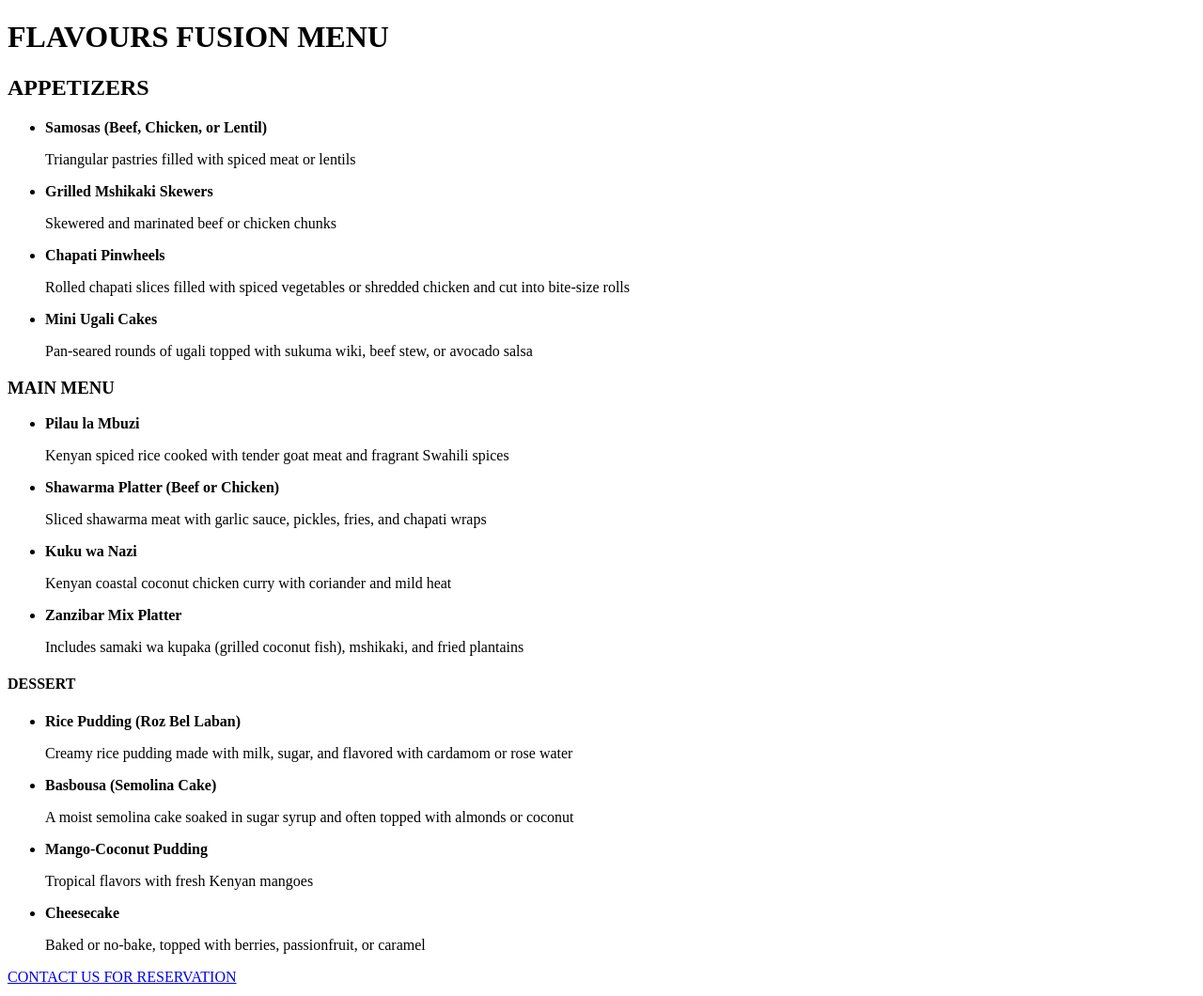
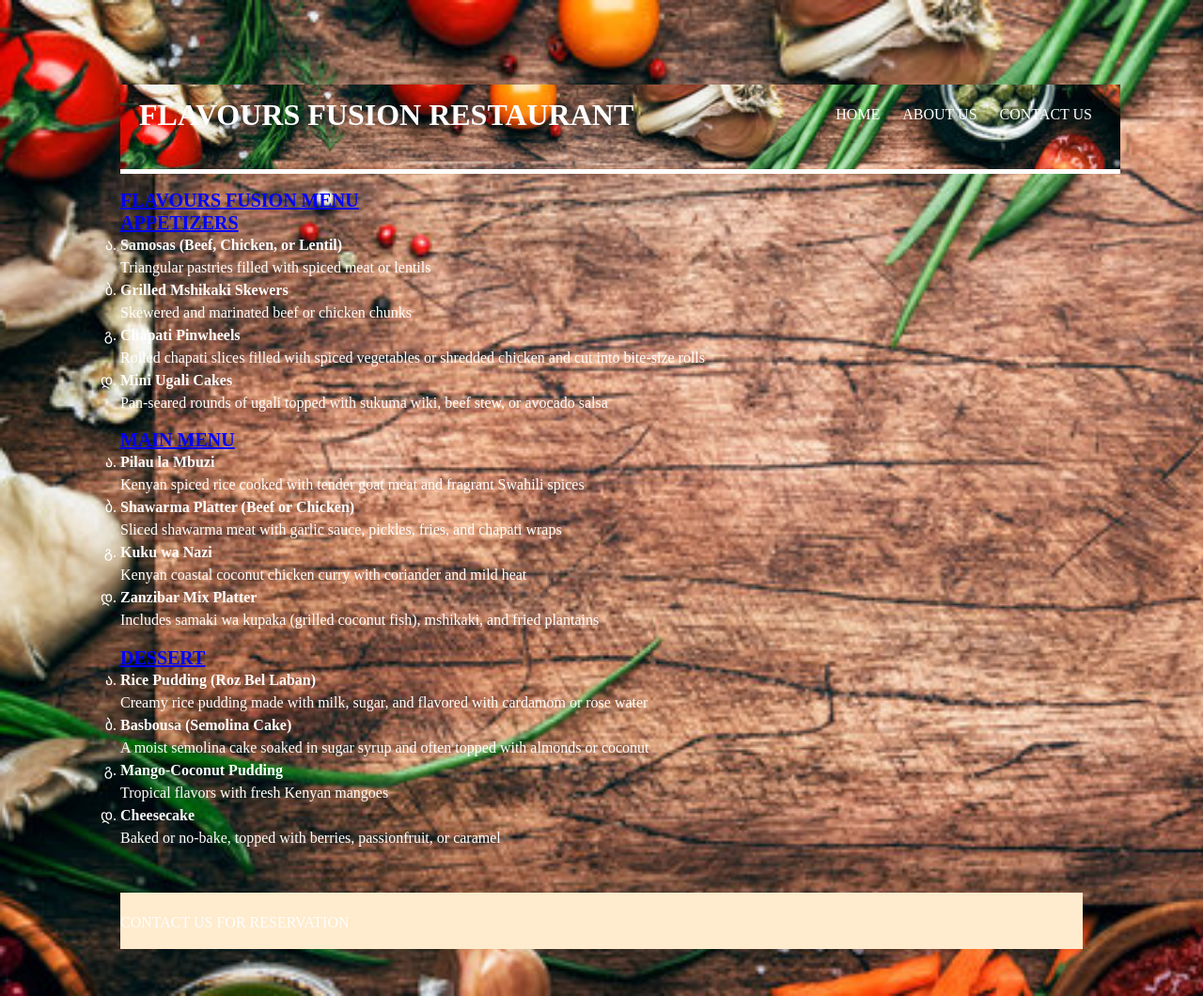
Before and after one commit to Omrizoxx/flavours-fusion, a plain HTML site: page index.html in a window 1280 px wide. Shown: the whole page at 94% size. Drawn offline with Linux system fonts and the light colour scheme.

Commit message:
latest update

```diff
--- a/index.html
+++ b/index.html
@@ -3,11 +3,30 @@
 <head>
     <meta charset="UTF-8">
     <meta name="viewport" content="width=device-width, initial-scale=1.0">
+    <meta name="Author" content="Omar Adan">
+    <link rel="stylesheet" href="styles.css">
+    <link href='https://fonts.googleapis.com/css?family=Roboto' rel='stylesheet'>
     <title>FLAVOURS FUSION MENU</title>
 </head>
 <body>
-    <div>
-       <h1>FLAVOURS FUSION MENU</h1>
+
+    <div class="container">
+ <header>
+    <marquee behavior="" direction=""></marquee>
+ </header>
+        <div class="navbar">
+                   <h1>FLAVOURS <span id="span1">FUSION</span> RESTAURANT</h1>
+                <nav>
+                    <ul id="navlist">
+                        <li><a href="index.html">Home</a></li>
+                        <li><a href="#">About Us</a></li>
+                        <li><a href="#">Contact Us</a></li>
+                    </ul>
+                </nav>
+        </div>
+
+        <section class="appetizer">
+                <h2>FLAVOURS FUSION MENU</h2>
             <h2>APPETIZERS</h2>
             <ul>
                 <li>
@@ -26,6 +45,9 @@
                     <p>Pan-seared rounds of ugali topped with  sukuma wiki, beef stew, or avocado salsa</p>
                 </li>
             </ul>
+        </section>
+
+        <section class="main menu">
             <h3>MAIN MENU</h3>
                 <ul>
                     <li>
@@ -45,6 +67,8 @@
                         <p>Includes samaki wa kupaka (grilled coconut fish), mshikaki, and fried plantains</p>
                     </li>
                 </ul>
+        </section>
+        <section class="dessert">
              <h4>DESSERT</h4>
                 <ul>
                     <li>
@@ -64,7 +88,11 @@
                         <p>Baked or no-bake, topped with berries, passionfruit, or caramel</p>
                     </li>
                 </ul>
+        </section>
+       <footer>
               <p><a href="contact.html">CONTACT US FOR RESERVATION</a></p>
+       </footer>
+
     </div>
 
 </body>
--- /dev/null
+++ b/styles.css
@@ -0,0 +1,81 @@
+*{
+    margin: 0;
+    padding: 0;
+}
+
+body{
+    font-family: system-ui, -apple-system, Roboto, ;
+    line-height: 1.5rem;
+    width: 80%;
+    margin: auto;
+    padding: 50px;
+    background-image: url(images/background.jpg);
+    background-repeat: no-repeat;
+    background-size: cover;
+    color: #fff;
+}
+
+.container{
+    width: 100%;
+    height: 120vh;
+    display: grid;
+    grid-template-columns: auto;
+}
+#navlist li{
+    display: inline;
+    padding: 10px;
+}
+h2,h3,h4{
+    color: blue;
+    text-transform: capitalize;
+    text-decoration: underline;
+    font-size: 20px;
+    text-align: justify;
+}
+.navbar{
+    background-image: url(images/background.jpg);
+    height: 70px;
+    background-size: cover;
+    padding: 20px;
+    padding-bottom: 0;
+    margin-top: 0;
+    border-bottom: 5px solid white;
+    width: 80vw;
+    display: inline;
+}
+.navbar h1{
+    float: left;
+
+}
+#navlist{
+    list-style-type: none;
+    float: right;
+    text-decoration: none;
+    text-transform: uppercase;
+}
+a{
+    text-decoration: none;
+    color: #fff;
+}
+ul{
+    list-style: georgian;
+}
+strong{
+    text-align: center;
+    text-decoration: ;
+}
+
+#navlist a:hover{
+    color: blueviolet;
+    font-weight: bold;
+}
+
+footer{
+    background-color: blanchedalmond;
+    margin-top: 30px;
+    padding-top: 20px;
+    width: 80vw;
+    margin-left: 0;
+    margin-right: 0;
+
+}
```
Also changed, not shown: images/background.jpg (added). Lines whose indentation alone changed are shown as unchanged.
